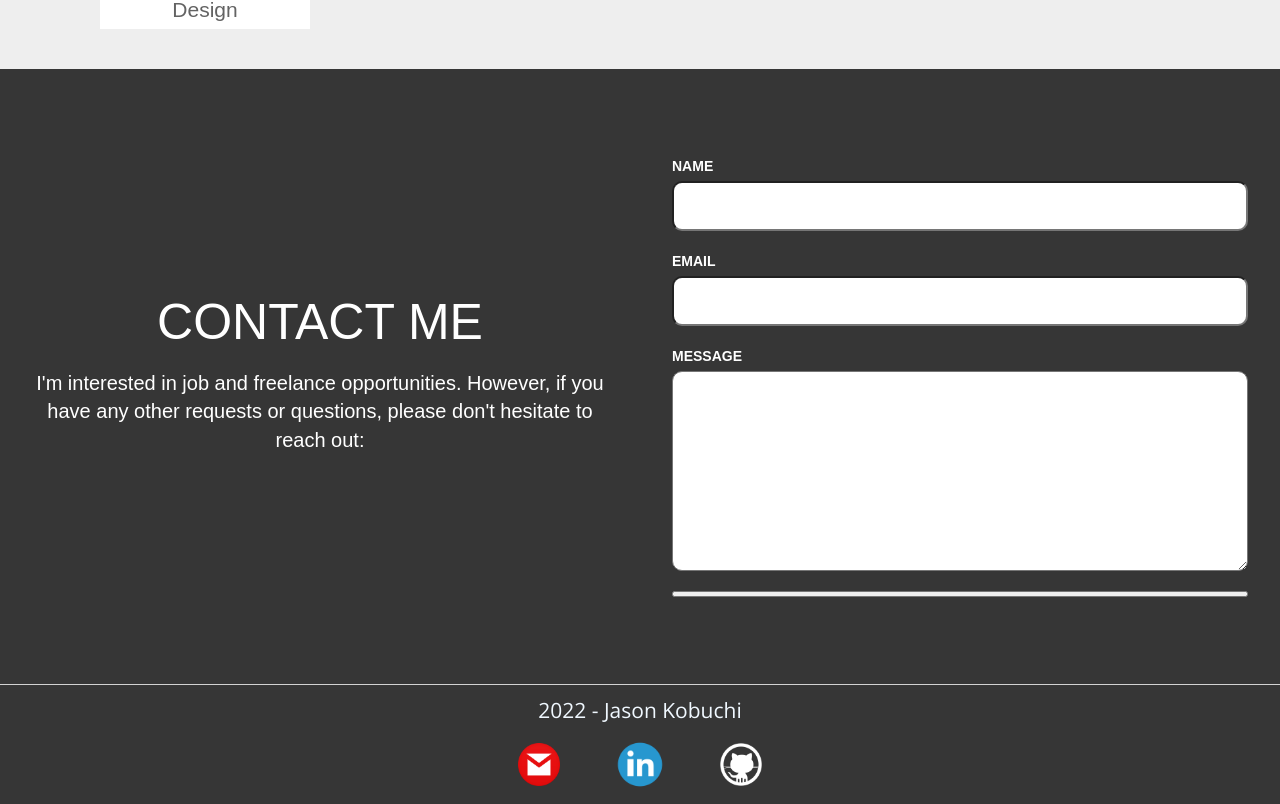
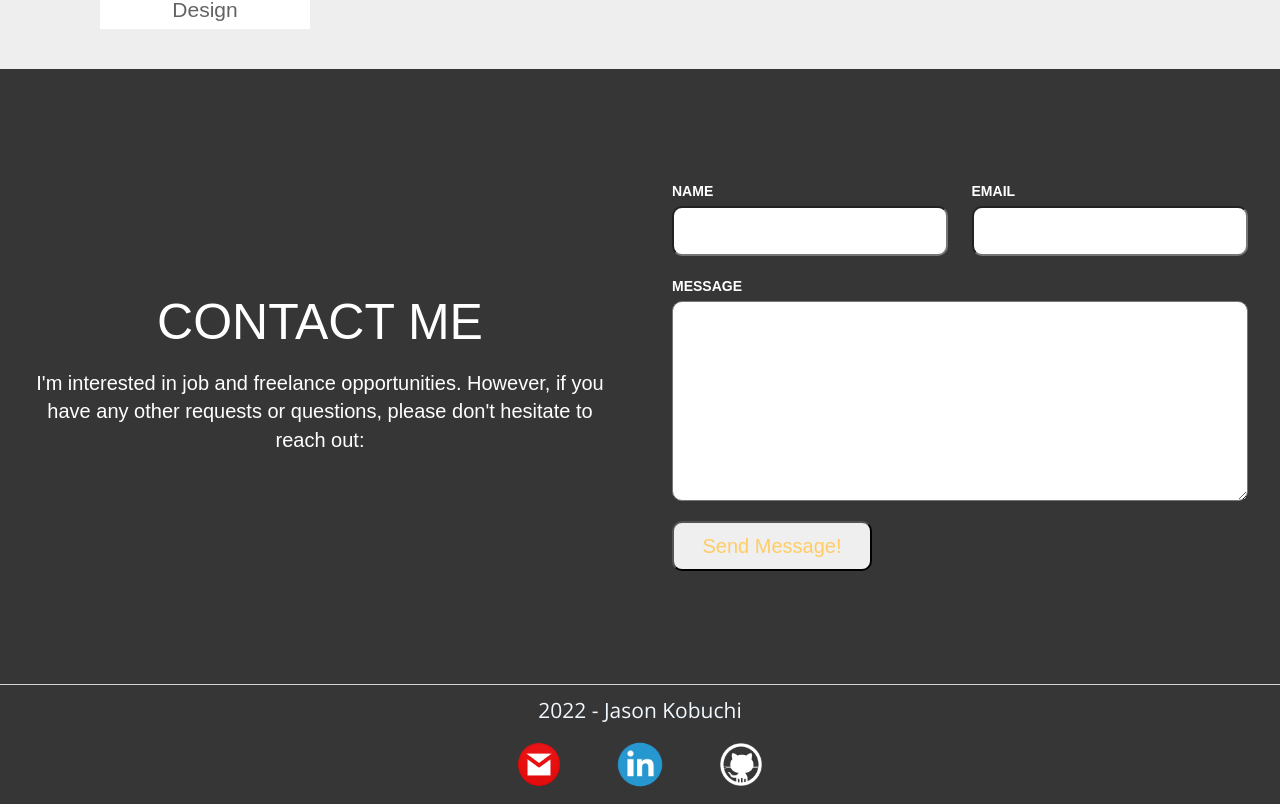
Before and after one commit to kabocha23/portfolio-website, a React (Create React App) app: page / in a window 1280 px wide. Shown: the part 4200-5004 px from the top of the page. Built offline with nearby package versions, Linux system fonts and the light colour scheme; a web font is replaced by a local one.

Commit message:
styling Contact section

```diff
--- a/src/Contact/Contact.css
+++ b/src/Contact/Contact.css
@@ -25,6 +25,7 @@
     font-size: 20px;
 }
 
+/* Begin contact form, right side of contact section, wraps normal */
 .contact-form {
     display: flex;
     width: 50%;
@@ -42,21 +43,57 @@
     width: 100%;
     color: white;
 }
+
 .contact-name-email {
+    display: flex;
+    flex-flow: row nowrap;
+    width: 100%;
+    justify-content: space-between;
+}
+.contact-name {
+    width: 48%;
+}
+#contact-name-label {
+    width: 100%;
+}
+#contact-name-input {
     width: 100%;
     height: 50px;
     border-radius: 10px;
     margin-bottom: 20px;
     padding: 10px;
+    font-size: 18px;
+}
+.contact-email {
+    width: 48%;
+}
+#contact-email-label {
+    width: 100%;
+}
+#contact-email-input {
+    width: 100%;
+    height: 50px;
+    border-radius: 10px;
+    margin-bottom: 20px;
+    padding: 10px;
+    font-size: 18px;
 }
 
-.contact-message {
+#contact-message {
     width: 100%;
     height: 200px;
     border-radius: 10px;
     margin-bottom: 20px;
     padding: 10px;
+    font-size: 18px;
     overflow: auto;
+}
+#contact-submit {
+    width: 200px;
+    height: 50px;
+    border-radius: 10px;
+    font-size: 20px;
+    color: #FFCC66;;
 }
 
 @media(max-width: 641px) {
--- a/src/Contact/Contact.js
+++ b/src/Contact/Contact.js
@@ -12,13 +12,19 @@ const Contact = () => {
             </div>
             <div className='contact-form'>
                 <form>
-                    <label>NAME</label>
-                    <input type='text' className='contact-name-email'></input>
-                    <label>EMAIL</label>
-                    <input type='text' className='contact-name-email'></input>
+                    <div className='contact-name-email'>
+                        <div className='contact-name'>
+                            <label id='contact-name-label'>NAME</label>
+                            <input type='text' name='name' id='contact-name-input'></input>
+                        </div>
+                        <div className='contact-email'>
+                            <label id='contact-email-label'>EMAIL</label>
+                            <input type='email' name='email' id='contact-email-input'></input>
+                        </div>
+                    </div>
                     <label>MESSAGE</label>
-                    <textarea className='contact-message'></textarea>
-                    <button type='submit'></button>
+                    <textarea id='contact-message'></textarea>
+                    <button type='submit' id='contact-submit'>Send Message!</button>
                 </form>
             </div>
         </div>
```
